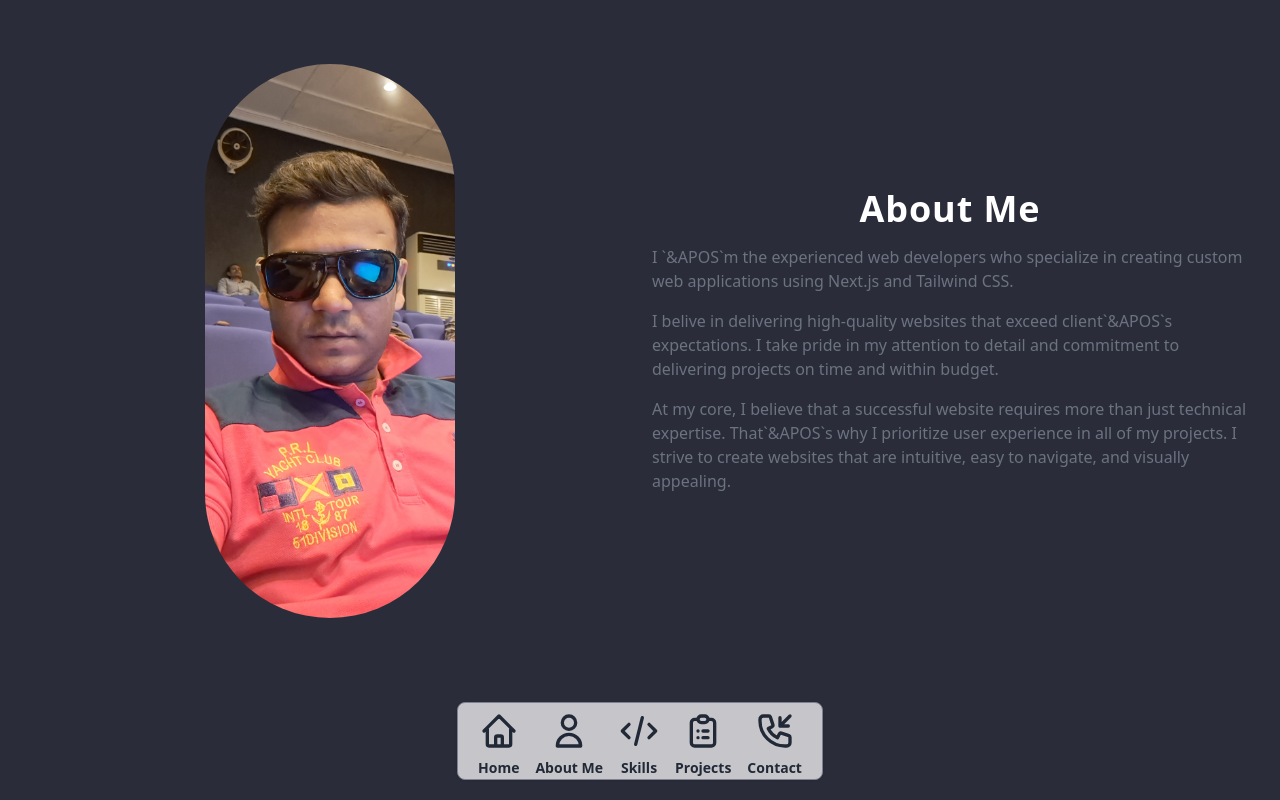
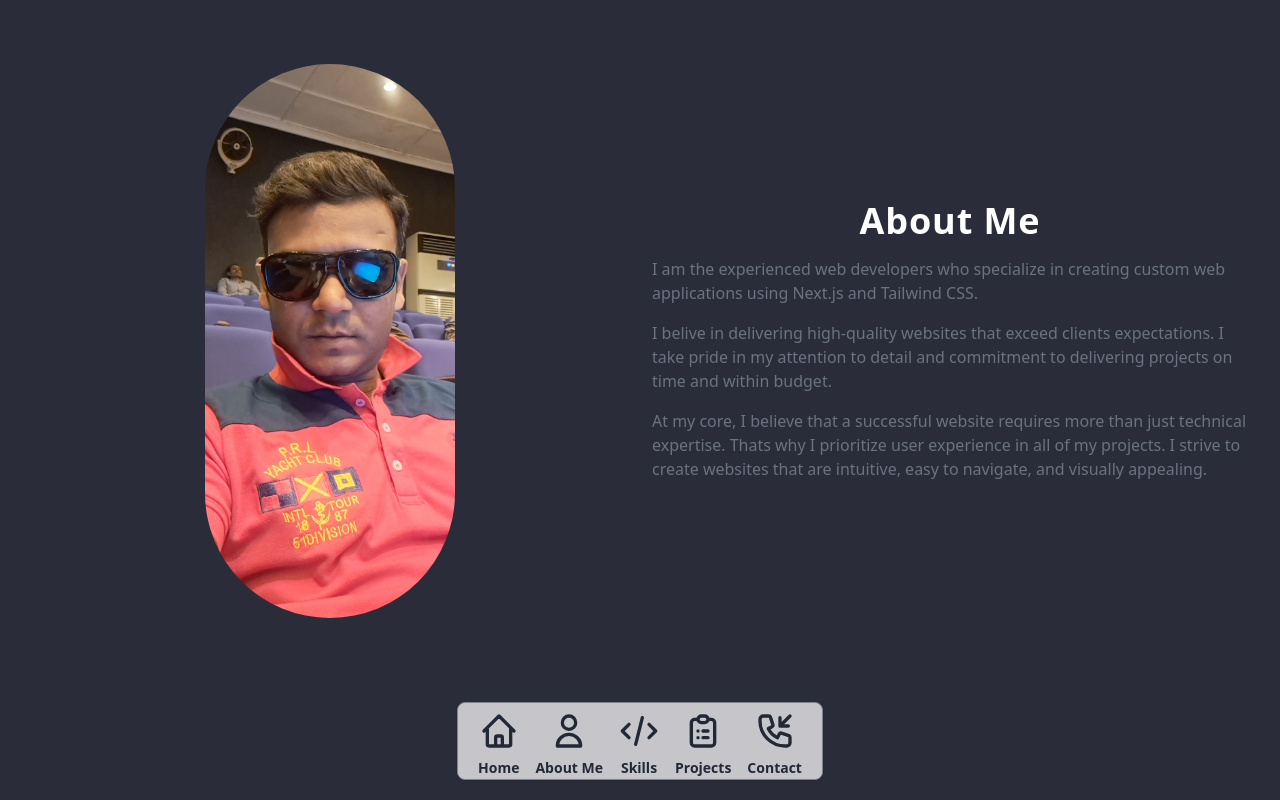
Before and after one commit to smmartprogrammer/partabportfolio, a Next.js app: page /aboutme in a window 1280 px wide. Built offline with nearby package versions, Linux system fonts and the light colour scheme.

Commit message:
making changes

```diff
--- a/app/aboutme/page.tsx
+++ b/app/aboutme/page.tsx
@@ -37,13 +37,13 @@ const AboutMe = (props: Props) => {
               About Me
             </h1>
             <p className="mt-4">
-              I `&APOS`m the experienced web developers who specialize in creating custom web applications using Next.js and Tailwind CSS.
+              I am the experienced web developers who specialize in creating custom web applications using Next.js and Tailwind CSS.
             </p>
             <p className="mt-4">
-              I belive in delivering high-quality websites that exceed client`&APOS`s expectations. I take pride in my attention to detail and commitment to delivering projects on time and within budget.
+              I belive in delivering high-quality websites that exceed clients expectations. I take pride in my attention to detail and commitment to delivering projects on time and within budget.
             </p>
             <p className="mt-4">
-              At my core, I believe that a successful website requires more than just technical expertise. That`&APOS`s why I prioritize user experience in all of my projects. I strive to create websites that are intuitive, easy to navigate, and visually appealing.
+              At my core, I believe that a successful website requires more than just technical expertise. Thats why I prioritize user experience in all of my projects. I strive to create websites that are intuitive, easy to navigate, and visually appealing.
             </p>
           </div>
         </motion.div>
--- a/app/contact/page.tsx
+++ b/app/contact/page.tsx
@@ -5,6 +5,8 @@ import Link from "next/link";
 import { FaWhatsapp } from "react-icons/fa";
 import { FaMapMarkerAlt } from "react-icons/fa";
 import { FiMail } from "react-icons/fi";
+
+
 
 const Contact = () => {
   const message = encodeURIComponent(
@@ -18,7 +20,7 @@ const Contact = () => {
   const body = encodeURIComponent(
     "Hello, I came across your portfolio website and would like to discuss a project. Are you available to chat?"
   ); // Replace with your desired email body
-  const href = `mailto:${recipient}?subject=${subject}&body=${body}`;
+  const href:string = `mailto:${recipient}?subject=${subject}&body=${body}`;
 
   return (
     <div className="antialiased bg-[#2A2C39] ">
@@ -28,10 +30,10 @@ const Contact = () => {
             <div>
               <h1 className="font-bold text-4xl tracking-wide">Contact Us</h1>
               <p className="pt-2 text-cyan-100 text-sm">
-                Let`&apos;`s work together! Contact me today to discuss your project.{" "}
+                Lets work together! Contact me today to discuss your project.{" "}
                 <br />
-                `&quot;`I pride myself on delivering high-quality work and exceptional
-                service - let me prove it to you.`&quot;`
+                I pride myself on delivering high-quality work and exceptional
+                service - let me prove it to you.
               </p>
             </div>
             <div className="flex flex-col space-y-6">
```
